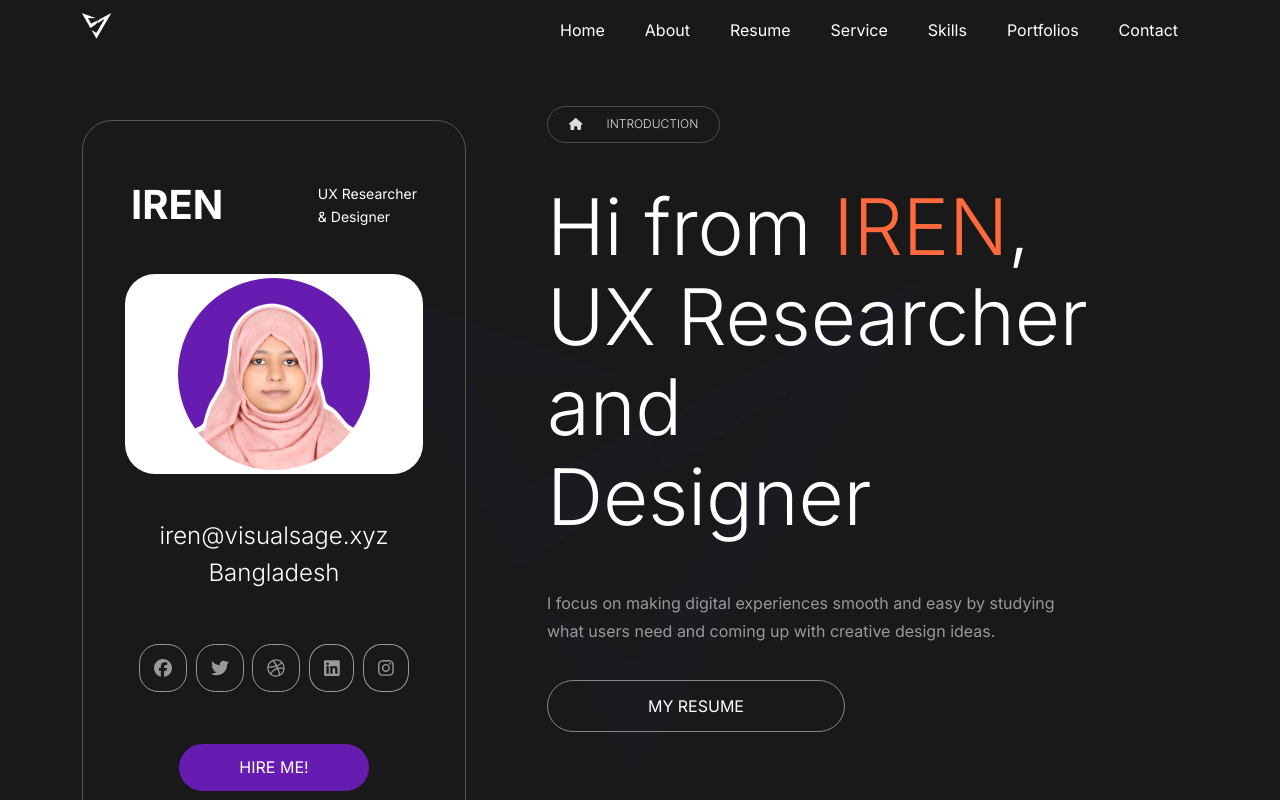
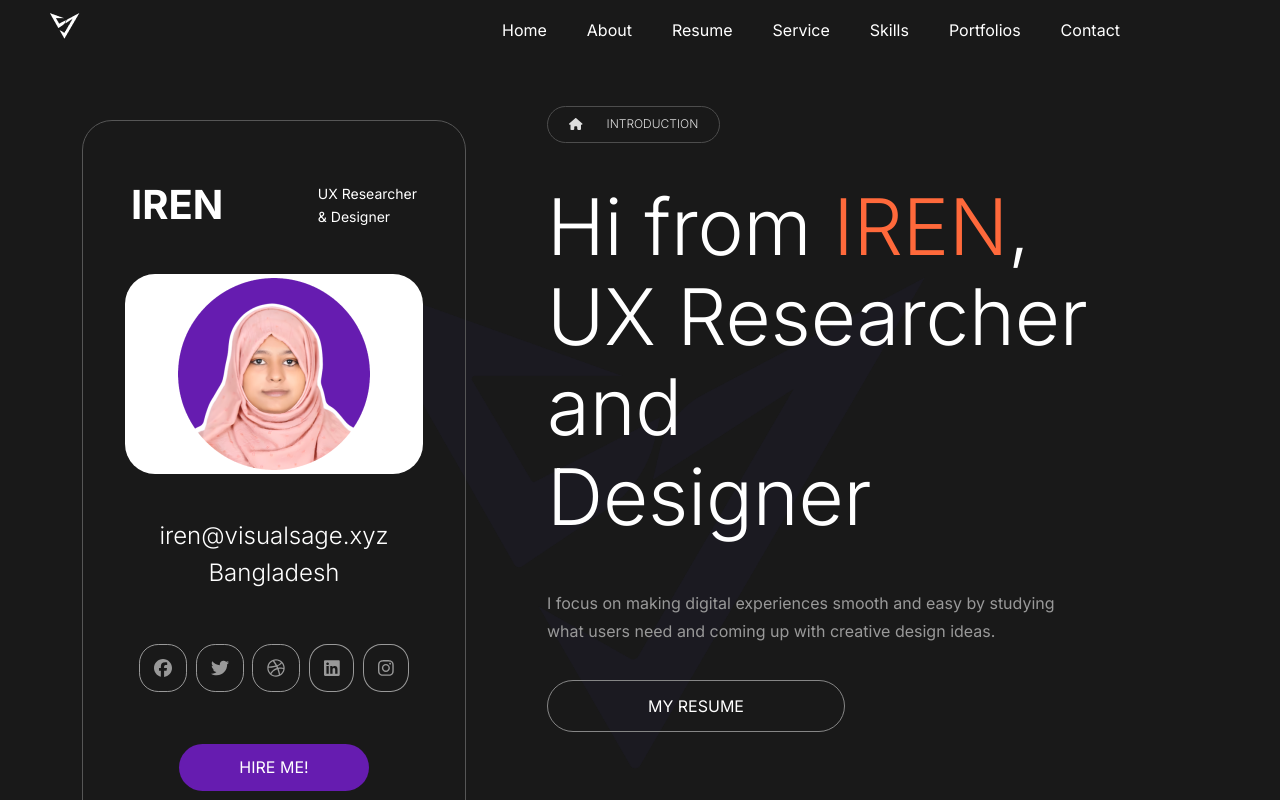
Before and after one commit to rjibon49/iren, a Next.js app: page / in a window 1280 px wide. Shown: the top 800 px of the page. Built offline with nearby package versions, Linux system fonts and the light colour scheme.

Commit message:
update some css

```diff
--- a/components/Footer.js
+++ b/components/Footer.js
@@ -24,7 +24,7 @@ const Footer = () => {
                     </div>
                 </div>
                 <div>
-                    <div className='d-flex align-items-center justify-content-evenly w-25 mt-5 mx-auto'>
+                    <div className='d-flex align-items-center justify-content-evenly iconWidth mt-5 mx-auto'>
                         <Link href="https://www.facebook.com/visualsage0"><a><FontAwesomeIcon icon={faFacebook} className='socialIcon' /></a></Link>
                         <Link href="https://twitter.com/irenaktar"><a><FontAwesomeIcon icon={faTwitter} className='socialIcon' /></a></Link>
                         <Link href="https://dribbble.com/irenaktar"><a><FontAwesomeIcon icon={faDribbble} className='socialIcon' /></a></Link>
--- a/components/Header.js
+++ b/components/Header.js
@@ -43,7 +43,7 @@ const Header = () => {
       };
     return (
         <div>
-            <nav className="navbar navbar-expand-lg fixed-top" style={{background:"#191919"}}>
+            <nav className="navbar navbar-expand-lg fixed-top navbar-dark" style={{background:"#191919"}}>
                 <div className="container">
                     <Link href="/"><a className="navbar-brand"><Image src={logo} alt="visualsage-logo" className="navbar-logo" /></a></Link>
                     <button className="navbar-toggler" type="button" data-bs-toggle="collapse" data-bs-target="#navbarSupportedContent" aria-controls="navbarSupportedContent" aria-expanded="false" aria-label="Toggle navigation">
--- a/public/styles/globals.css
+++ b/public/styles/globals.css
@@ -69,6 +69,13 @@ ul, li {
   height: 100%;
   overflow-y: auto;
   transition: top 0.3s; /* Optional: Add a smooth transition effect */
+}
+.fixed-top  {
+  right: 10% !important;
+  left: 3% !important;
+}
+.iconWidth {
+  width: 25%;
 }
 
 .fixed {
@@ -578,6 +585,9 @@ ul, li {
   .counterWidth {
     width: 50%;
   }
+  .iconWidth {
+    width: 35%;
+  }
 }
 
 /* Medium devices (laptops, desktops) */
@@ -602,6 +612,9 @@ ul, li {
     width: 30%;
   }
   .counterWidth {
+    width: 50%;
+  }
+  .iconWidth {
     width: 50%;
   }
 }
@@ -668,4 +681,7 @@ ul, li {
   .teamBorder {
     width: 100%;
   }
+  .iconWidth {
+    width: 80%;
+  }
 }
```
Also changed, not shown: 1 other file (tests, documents, lock files or other folders).
